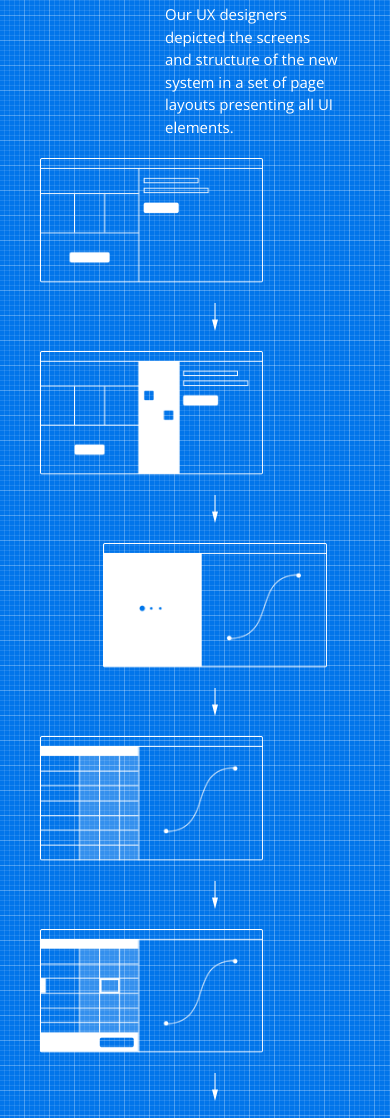
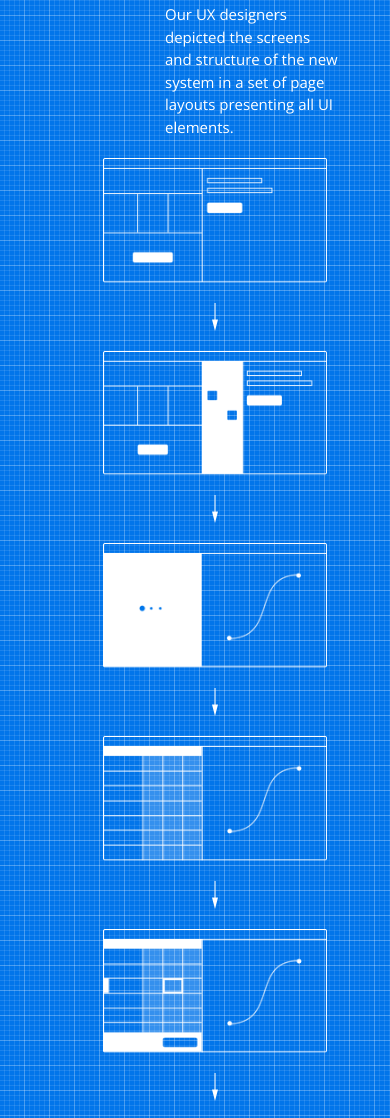
Before and after one commit to SaftaArtem/Sigma, a website: page app/index.html in a window 390 px wide. Shown: the part 2453-3571 px from the top of the page. Drawn offline with nearby package versions, Linux system fonts and the light colour scheme.

Commit message:
some changes for mobile

```diff
--- a/app/index.html
+++ b/app/index.html
@@ -151,7 +151,7 @@
         </div>
         <div class="col-lg-4 col-md-6 col-12">
           <div class="wrap first-frame">
-            <div class="row head justify-content-md-end  justify-content-sm-center">
+            <div class="row head justify-content-md-end justify-content-center justify-content-sm-center">
               <div class="col-4 arr_l align-self-center desk-disp-l">
               </div>
               <div class="col-8 img">
@@ -167,7 +167,7 @@
       <div class="row flex-row-reverse">
         <div class="col-lg-4 col-md-6 order-lg-first">
           <div class="wrap">
-            <div class="row head justify-content-md-end  justify-content-sm-center">
+            <div class="row head justify-content-md-end justify-content-center justify-content-sm-center">
               <div class="col-4 arr_l align-self-center desk-disp-l">
                 <img src="assets/wireframes/arrow_left.png" alt="">
               </div>
@@ -198,7 +198,7 @@
         </div>
         <div class="col-lg-4 col-md-6">
           <div class="wrap">
-            <div class="row head justify-content-lg-end justify-content-sm-center">
+            <div class="row head justify-content-lg-end justify-content-center justify-content-sm-center">
               <div class="col-4 arr_l align-self-center tab-disp-l mob-hide-l">
                 <img src="assets/wireframes/arrow_left.png" alt="">
               </div>
@@ -213,7 +213,7 @@
         </div>
         <div class="col-lg-4 col-md-6 desktop-hide">
           <div class="wrap">
-            <div class="row head  justify-content-md-end justify-content-sm-center">
+            <div class="row head  justify-content-md-end justify-content-center justify-content-sm-center">
               <div class="col-4 arr_l align-self-center">
                 <img src="assets/wireframes/arrow_left.png" alt="">
               </div>
@@ -245,7 +245,7 @@
         </div>
         <div class="col-lg-4 col-md-6">
           <div class="wrap">
-            <div class="row head  justify-content-md-end justify-content-sm-center">
+            <div class="row head  justify-content-md-end justify-content-center justify-content-sm-center">
               <div class="col-4 arr_l align-self-center desk-disp-l">
                 <img src="assets/wireframes/arrow_right.png" alt="">
               </div>
```
